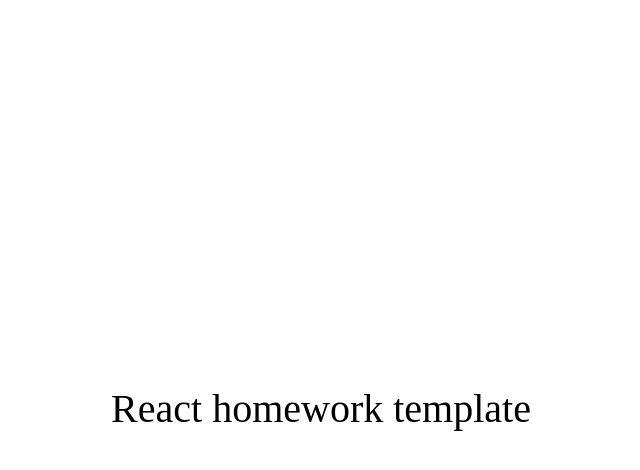
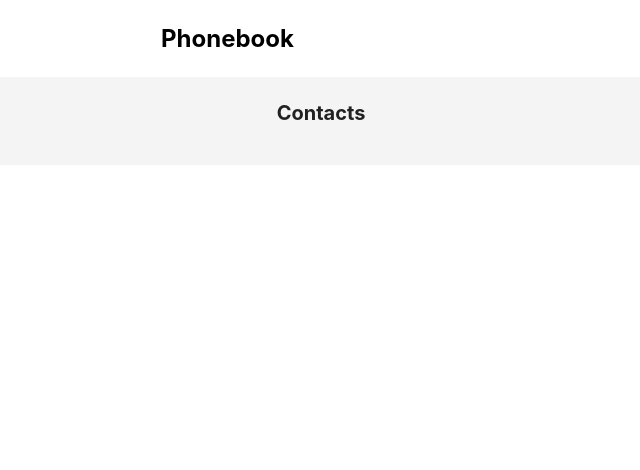
Before and after one commit to kuhai-anna/goit-react-hw-02-phonebook, a React (Create React App) app: page / in a window 1280 px wide. Shown: the top 470 px of the page, without its empty margins (319-959 px from the left). Built offline with nearby package versions, Linux system fonts and the light colour scheme.

Commit message:
Add Section components to App

```diff
--- a/src/components/App.jsx
+++ b/src/components/App.jsx
@@ -1,16 +1,12 @@
+import { GlobalStyle } from 'GlobalStyle';
+import { Section } from './Section/Section';
+
 export const App = () => {
   return (
-    <div
-      style={{
-        height: '100vh',
-        display: 'flex',
-        justifyContent: 'center',
-        alignItems: 'center',
-        fontSize: 40,
-        color: '#010101'
-      }}
-    >
-      React homework template
-    </div>
+    <>
+      <Section mainTitle="Phonebook"></Section>
+      <Section title="Contacts"></Section>
+      <GlobalStyle />
+    </>
   );
 };
```
